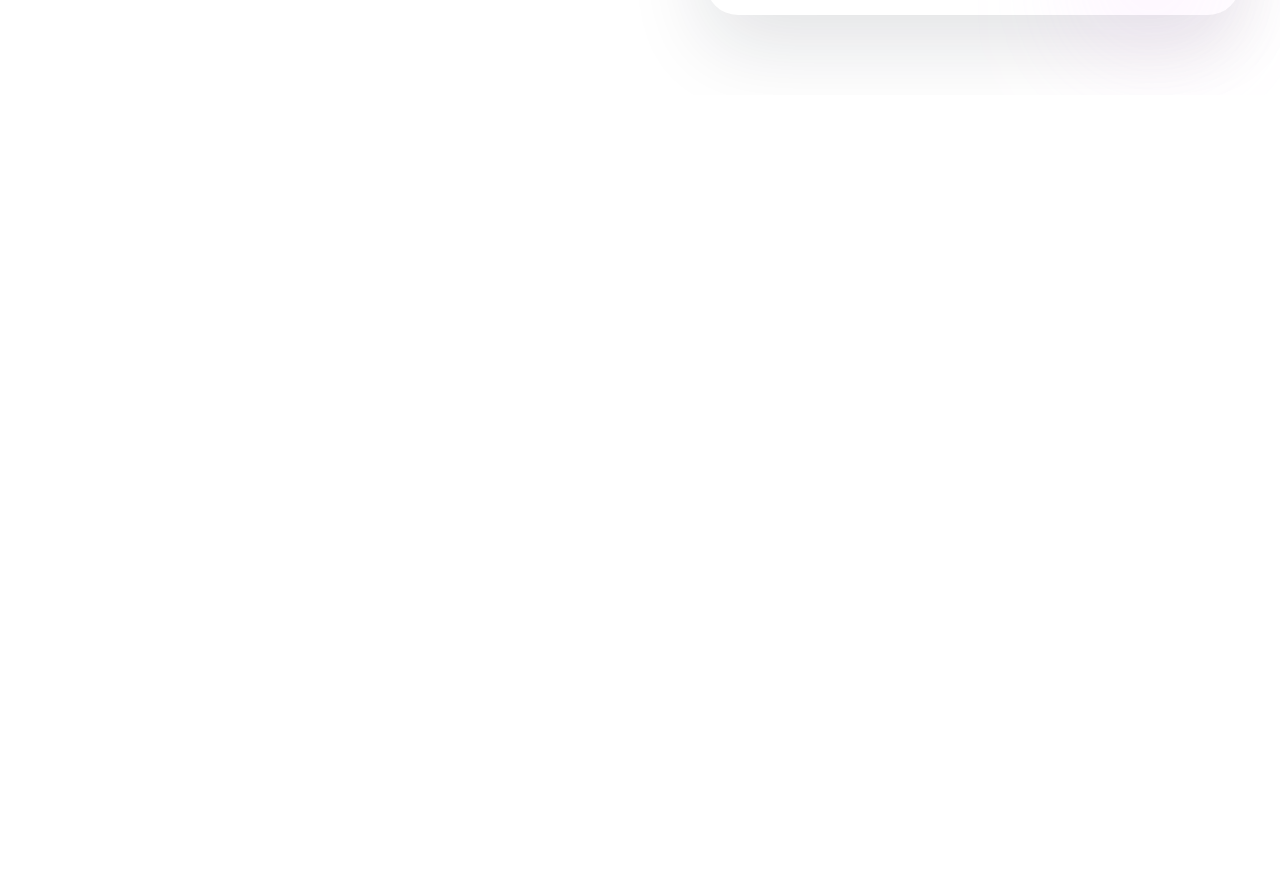
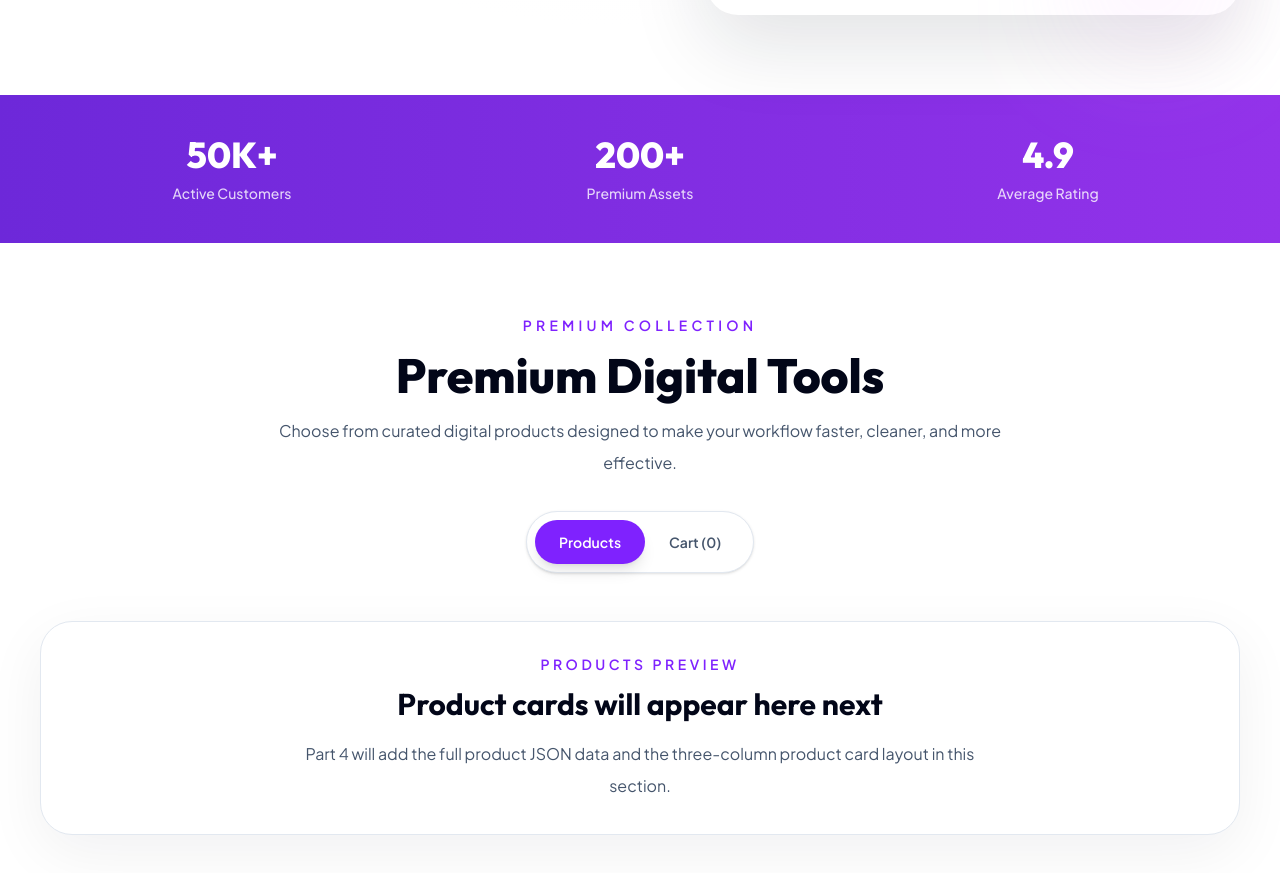
Before and after one commit to mdhabiburrahmanfl/DigiTools-Platform, a React (Vite) app: page / in a window 1280 px wide. Shown: the part 787-1660 px from the top of the page. Before the commit the page ends 882 px from the top, so only its background shows below. Built offline with nearby package versions, Linux system fonts and the light colour scheme.

Commit message:
add stats secton and product cart toggle layout

```diff
--- a/src/App.jsx
+++ b/src/App.jsx
@@ -1,11 +1,19 @@
+import { useState } from 'react';
 import { FiShoppingCart } from 'react-icons/fi';
 import { HiMiniSparkles } from 'react-icons/hi2';
 import bannerImage from '../assets/banner.png';
 import playIcon from '../assets/Play.png';
 
 const navItems = ['Home', 'Products', 'Pricing', 'Support'];
+const stats = [
+  { value: '50K+', label: 'Active Customers' },
+  { value: '200+', label: 'Premium Assets' },
+  { value: '4.9', label: 'Average Rating' },
+];
 
 function App() {
+  const [activeView, setActiveView] = useState('products');
+
   return (
     <div className="min-h-screen bg-[radial-gradient(circle_at_top,#f8f5ff,#ffffff_45%)] text-slate-900">
       <header className="mx-auto max-w-7xl px-5 pt-6 md:px-8 lg:px-10">
@@ -104,6 +112,71 @@ function App() {
             </div>
           </div>
         </section>
+
+        <section className="bg-[linear-gradient(90deg,#6d28d9,#9333ea)]">
+          <div className="mx-auto grid max-w-7xl grid-cols-1 gap-6 px-5 py-10 text-center text-white md:grid-cols-3 md:px-8 lg:px-10">
+            {stats.map((stat) => (
+              <div key={stat.label}>
+                <p className="font-outfit text-4xl font-extrabold">{stat.value}</p>
+                <p className="mt-2 text-sm font-medium text-white/80">{stat.label}</p>
+              </div>
+            ))}
+          </div>
+        </section>
+
+        <section id="products" className="mx-auto max-w-7xl px-5 py-18 md:px-8 lg:px-10">
+          <div className="mx-auto max-w-3xl text-center">
+            <p className="text-sm font-semibold uppercase tracking-[0.3em] text-violet-600">Premium collection</p>
+            <h2 className="mt-4 font-outfit text-4xl font-extrabold text-slate-950 md:text-5xl">Premium Digital Tools</h2>
+            <p className="mt-4 text-base leading-8 text-slate-600">
+              Choose from curated digital products designed to make your workflow faster, cleaner, and more effective.
+            </p>
+          </div>
+
+          <div className="mt-8 flex justify-center">
+            <div className="rounded-full border border-slate-200 bg-white p-2 shadow-sm">
+              <button
+                type="button"
+                className={`rounded-full px-6 py-3 text-sm font-semibold transition ${
+                  activeView === 'products' ? 'bg-violet-600 text-white shadow-lg' : 'text-slate-600'
+                }`}
+                onClick={() => setActiveView('products')}
+              >
+                Products
+              </button>
+              <button
+                type="button"
+                className={`rounded-full px-6 py-3 text-sm font-semibold transition ${
+                  activeView === 'cart' ? 'bg-violet-600 text-white shadow-lg' : 'text-slate-600'
+                }`}
+                onClick={() => setActiveView('cart')}
+              >
+                Cart (0)
+              </button>
+            </div>
+          </div>
+
+          <div className="mt-12 rounded-[2rem] border border-slate-200 bg-white p-8 text-center shadow-[0_18px_60px_rgba(15,23,42,0.06)]">
+            {activeView === 'products' ? (
+              <>
+                <p className="text-sm font-semibold uppercase tracking-[0.25em] text-violet-600">Products Preview</p>
+                <h3 className="mt-3 font-outfit text-3xl font-bold text-slate-950">Product cards will appear here next</h3>
+                <p className="mx-auto mt-4 max-w-2xl text-base leading-8 text-slate-600">
+                  Part 4 will add the full product JSON data and the three-column product card layout in this section.
+                </p>
+              </>
+            ) : (
+              <>
+                <p className="text-sm font-semibold uppercase tracking-[0.25em] text-violet-600">Cart Preview</p>
+                <h3 className="mt-3 font-outfit text-3xl font-bold text-slate-950">Your cart is empty</h3>
+                <p className="mx-auto mt-4 max-w-2xl text-base leading-8 text-slate-600">
+                  The cart layout and checkout interactions will be added in later parts. For now, this toggle already
+                  switches between Products and Cart views.
+                </p>
+              </>
+            )}
+          </div>
+        </section>
       </main>
     </div>
   );
```
